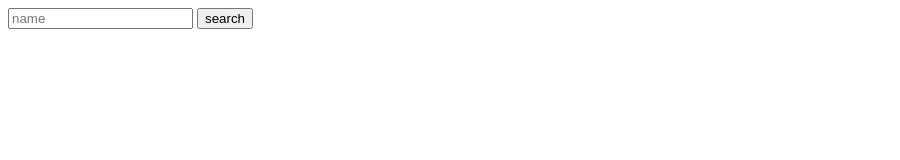
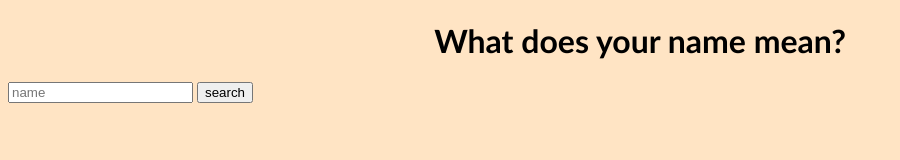
Before and after one commit to Emilykidd3/Name-game, a plain HTML site: page index.html in a window 1280 px wide. Shown: the whole page, without its empty margins (0-900 px from the left). Drawn offline with Linux system fonts and the light colour scheme.

Commit message:
added title and basic styling

```diff
--- a/assets/style.css
+++ b/assets/style.css
@@ -0,0 +1,12 @@
+body {
+  background-color: bisque;
+}
+
+#title {
+  font-family: "Gill Sans", "Gill Sans MT", Calibri, "Trebuchet MS", sans-serif;
+}
+
+.center {
+  display: flex;
+  justify-content: center;
+}
--- a/index.html
+++ b/index.html
@@ -9,6 +9,9 @@
 </head>
 <body>
     <main>
+        <h1 id="title" class="center">
+            What does your name mean?
+        </h1>
         <input placeholder="name" id="name-input">
         <button id="search-button">search</button>
         <div id="results">
```
